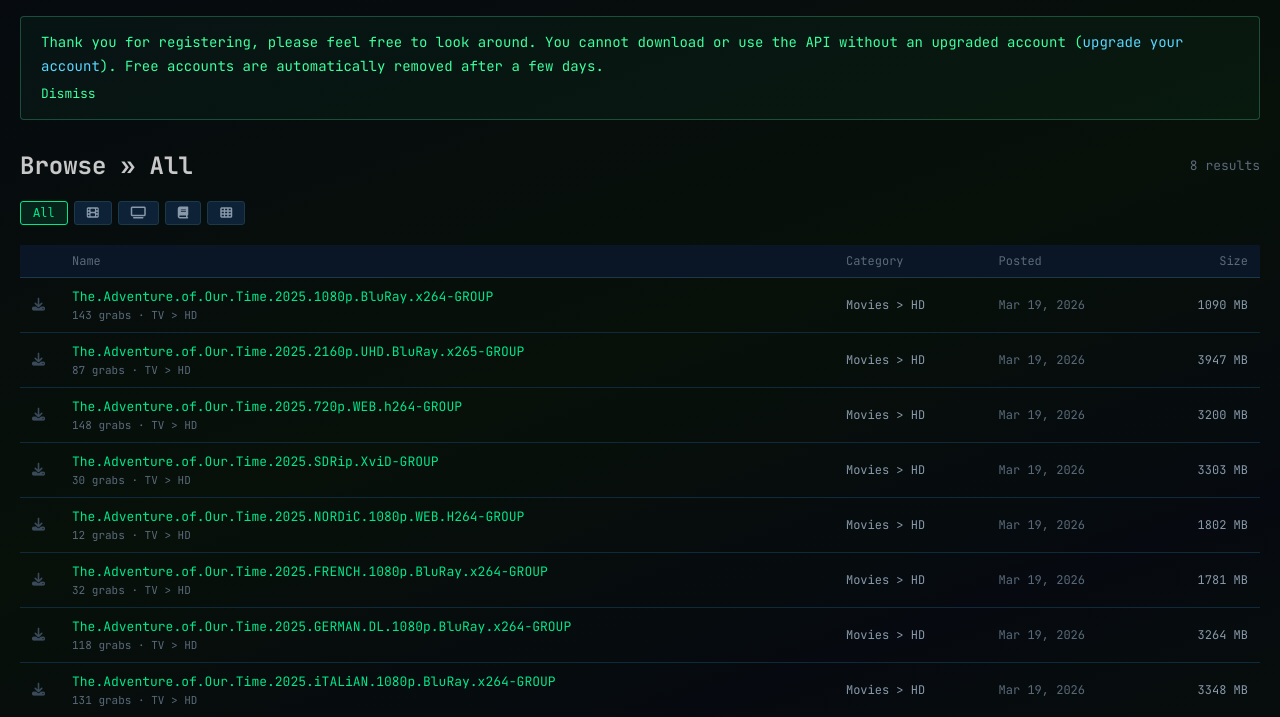
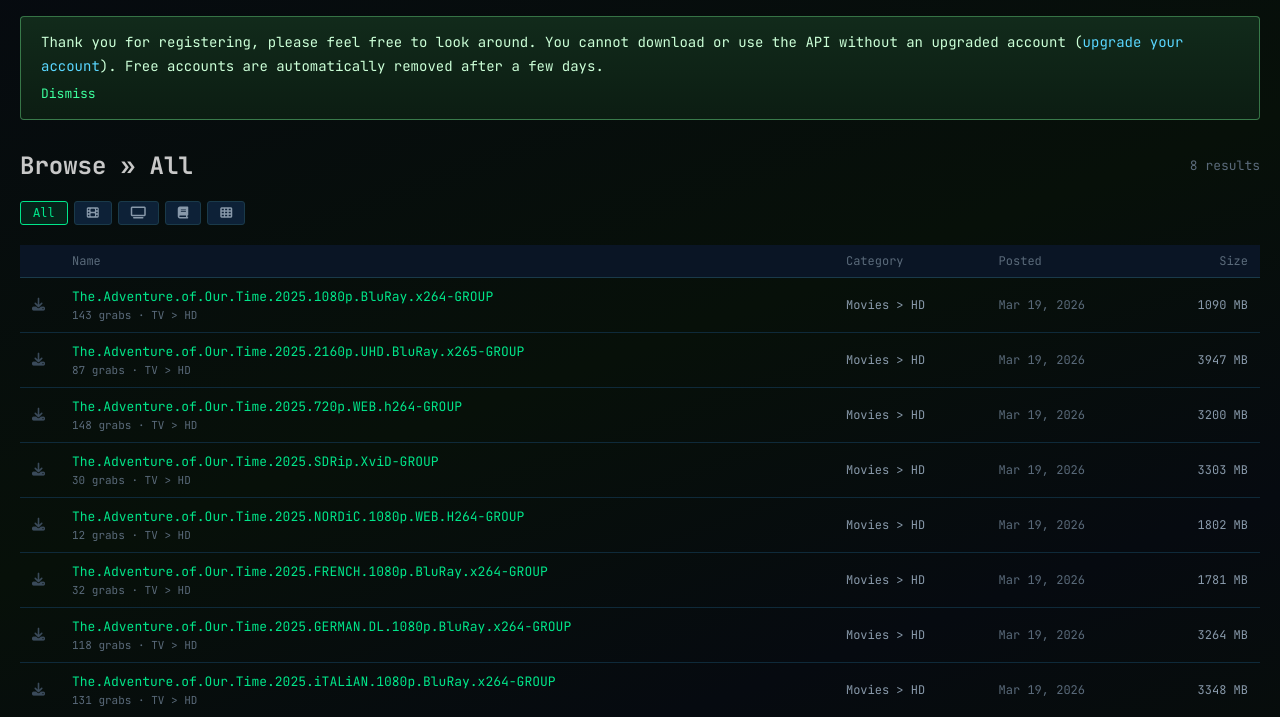
Before and after one commit to stanislav-chubar/nzblife, a PHP site: page /browse.php in a window 1280 px wide. Shown: the part 52-769 px from the top of the page. Run offline with PHP 8.4, Linux system fonts and the light colour scheme; the visitor is signed in with stand-in values (Sample User, id 1); data comes from the database, SQL or seed files in the repository; data that the repository does not hold is empty.

Commit message:
fix: redesing welcome page

```diff
--- a/includes/header.php
+++ b/includes/header.php
@@ -224,12 +224,12 @@
 
         /* Notification bar */
         .notification-bar {
-            background: rgba(61, 255, 158, 0.04);
-            border: 1px solid rgba(93, 255, 180, 0.24);
+            background: linear-gradient(180deg, rgba(18, 44, 28, 0.96) 0%, rgba(12, 30, 19, 0.96) 100%);
+            border: 1px solid rgba(112, 233, 140, 0.42);
             border-radius: 4px;
             padding: 14px 20px;
             margin: 16px 20px 0;
-            color: var(--accent);
+            color: #cbffd7;
             font-size: 14px;
             line-height: 1.7;
         }
```
